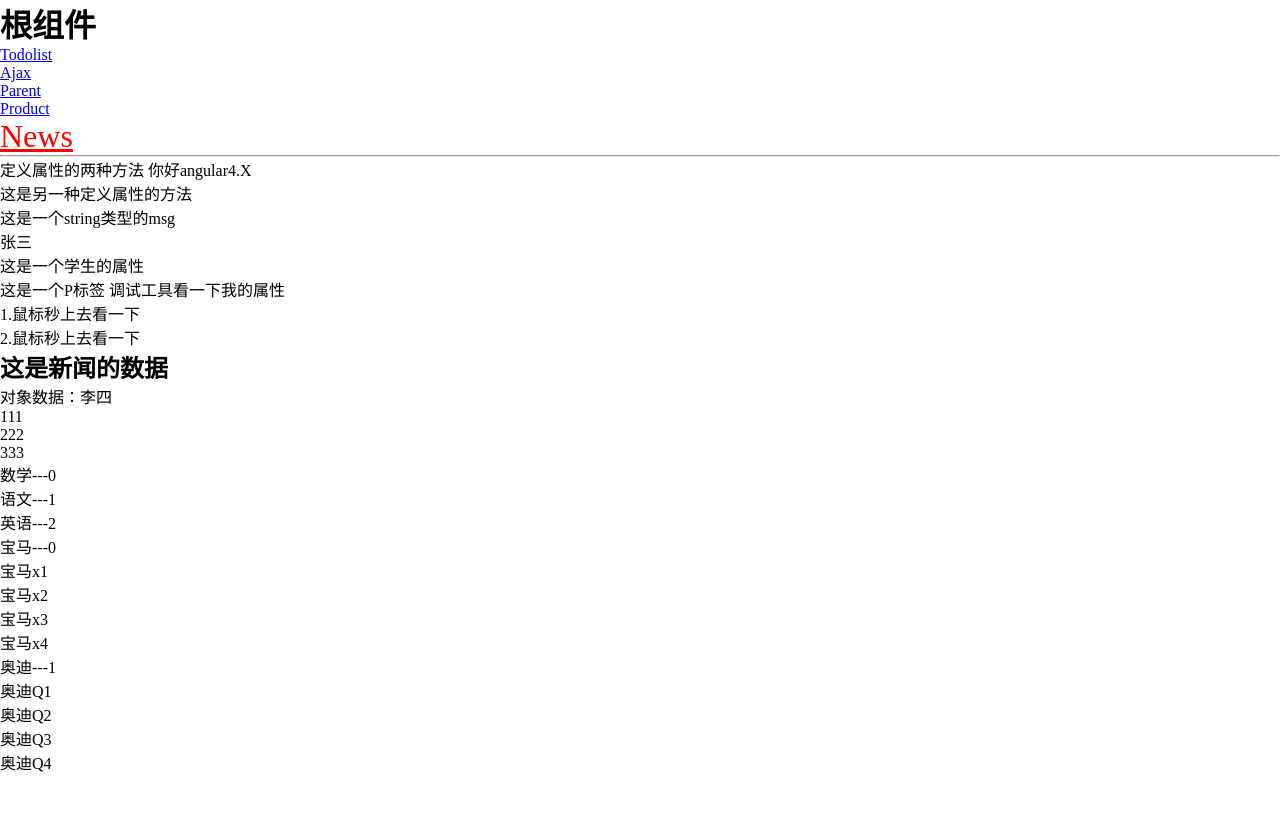
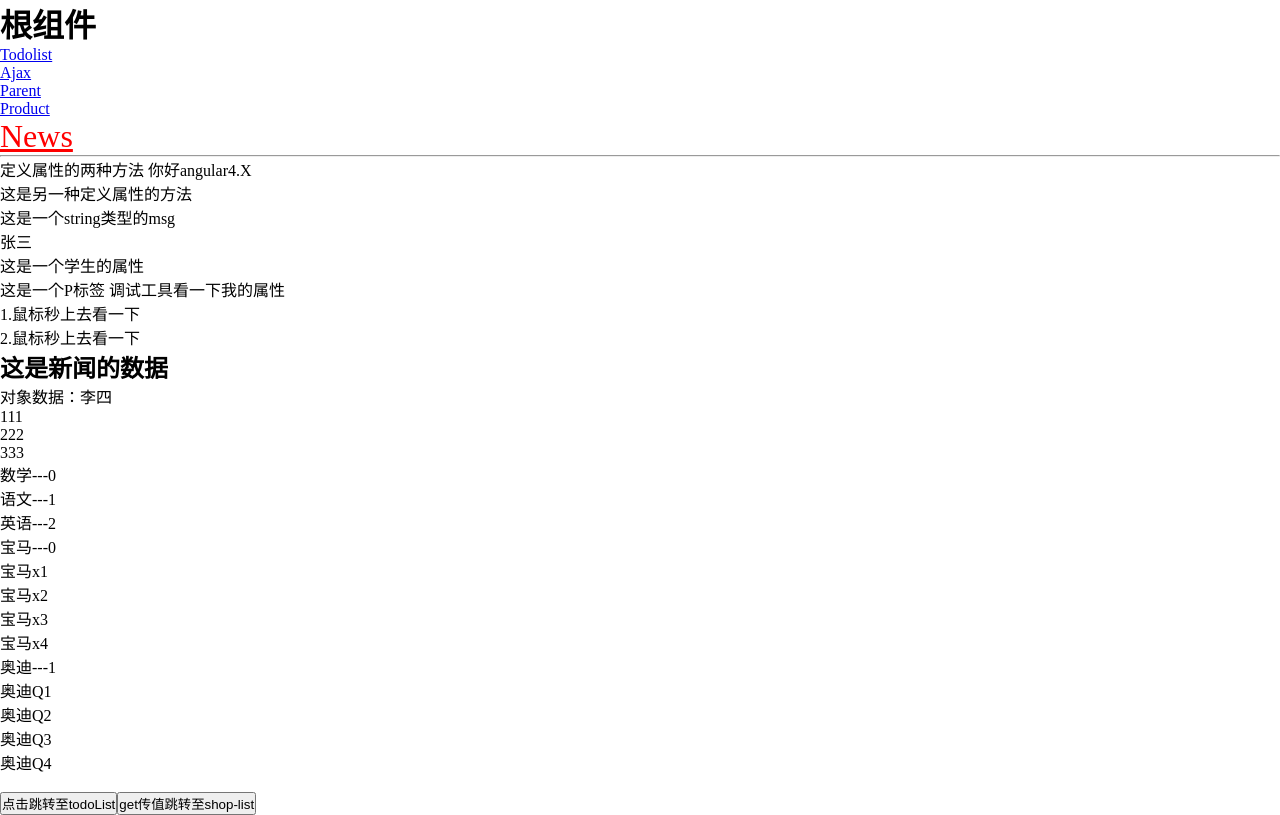
Before and after one commit to Koondik/AngularV4Demo, an Angular app: page /News/1 in a window 1280 px wide. Built offline with nearby package versions, Linux system fonts and the light colour scheme.

Commit message:
JS路由跳转、query传值、父子路由嵌套

```diff
--- a/src/app/app-routing.module.ts
+++ b/src/app/app-routing.module.ts
@@ -13,6 +13,7 @@ import { FooterComponent } from './components/footer/footer.component';
 import { ProductComponent } from './components/product/product.component';
 import { CartComponent } from './components/cart/cart.component';
 import { NewsComponent } from './components/news/news.component';
+import { ShopListComponent } from './components/shop-list/shop-list.component';
 //配置路由
 const routes:Routes = [
     {
@@ -40,6 +41,21 @@ const routes:Routes = [
         component:NewsComponent,
         children:[]
     },
+    {
+        path:'ShopList',
+        component:ShopListComponent,
+        children:[
+            {
+                path:'cart',
+                component:CartComponent,
+                children:[]
+            },
+            {   //改方法无论是空路由或者错误路由都会默认跳转到指定路由
+                path:'**',
+                redirectTo:'cart'
+            }
+        ]
+    },
     //默认跳转的路由
     {   // 该种写法当你空路由时默认跳转，但路由不为空却没有匹配到时无法跳转
         path:'',
--- a/src/app/app.module.ts
+++ b/src/app/app.module.ts
@@ -13,12 +13,13 @@ import { ParentComponent } from './components/parent/parent.component';
 import { FooterComponent } from './components/footer/footer.component';
 import { ProductComponent } from './components/product/product.component';
 import { CartComponent } from './components/cart/cart.component';
-
+import { ShopListComponent } from './components/shop-list/shop-list.component';
 
 import { StorageService } from './services/storage.service';/**引入服务 */
 
 
-import { AppRoutingModule } from "./app-routing.module"; //引入路由文件
+import { AppRoutingModule } from "./app-routing.module";
+//引入路由文件
 @NgModule({
   declarations: [ /* 引入当前项目运行的组件，自定义组件都需要引入并且在这个里面进行配置 */
     AppComponent,
@@ -26,6 +27,7 @@ import { AppRoutingModule } from "./app-routing.module"; //引入路由文件
     ParentComponent,
     FooterComponent,
     ProductComponent,
+    ShopListComponent,
     CartComponent,
     AjaxComponent,
     NewsComponent,
--- a/src/app/components/news/news.component.html
+++ b/src/app/components/news/news.component.html
@@ -42,3 +42,6 @@
 <ul>
     <li template="ngFor let item of list">{{item}}</li>
 </ul>
+<button (click)='goTodoList()'>点击跳转至todoList</button>
+
+<button (click)='goShopList(123)'>get传值跳转至shop-list</button>
--- a/src/app/components/news/news.component.ts
+++ b/src/app/components/news/news.component.ts
@@ -1,6 +1,6 @@
 import { Component, OnInit } from '@angular/core';
-// 引入 ActivatedRoute模块
-import { ActivatedRoute } from "@angular/router";
+// 引入 ActivatedRoute模块   引入Router模块
+import { ActivatedRoute , Router , NavigationExtras} from "@angular/router";
 @Component({
   selector: 'app-news',
   templateUrl: './news.component.html',
@@ -33,7 +33,21 @@ export class NewsComponent implements OnInit {
   public obj = {
     name:'李四'
   }
-  constructor(private route:ActivatedRoute) {  //实例化模块
+  goTodoList(){
+    //跳转至todolist路由
+     this.router.navigate(["Todolist"]);
+    //  this.router.navigate(["News","2"]);
+  }
+  goShopList(id){
+    let navigationExtras : NavigationExtras = {
+      queryParams:{'aid':id},
+      fragment:'anchor'   //锚点
+    }
+    //跳转路由get传值
+    this.router.navigate(["ShopList"],navigationExtras);
+  }
+
+  constructor(private route:ActivatedRoute,private router:Router) {  //实例化模块
 
     this.msg = '这是另一种定义属性的方法'
     //去服务器请求数据 新闻类
@@ -61,7 +75,8 @@ export class NewsComponent implements OnInit {
         ]
        }
       ];
-  }
+
+    }
 
   ngOnInit() {
     // 获取动态路由的传值
--- /dev/null
+++ b/src/app/components/shop-list/shop-list.component.html
@@ -0,0 +1,5 @@
+<p>
+  shop-list works!
+  <!-- 动态加载的组件显示的地方 -->
+  <router-outlet></router-outlet>
+</p>
--- /dev/null
+++ b/src/app/components/shop-list/shop-list.component.ts
@@ -0,0 +1,23 @@
+import { Component, OnInit } from '@angular/core';
+// ActivatedRoute 可接收动态传值也可接收get传值
+import { ActivatedRoute } from "@angular/router";
+@Component({
+  selector: 'app-shop-list',
+  templateUrl: './shop-list.component.html',
+  styleUrls: ['./shop-list.component.css']
+})
+export class ShopListComponent implements OnInit {
+
+  constructor(private route:ActivatedRoute) { }
+
+  ngOnInit() {
+
+    // this.route.params /**获取动态路由 */
+    // this.route.queryParams  /**获取get传值 */
+    console.log(this.route.queryParams)
+    this.route.queryParams.subscribe(function(data){
+      console.log(data)
+    })
+  }
+
+}
```
Also changed, not shown: src/app/components/shop-list/shop-list.component.css (added).
